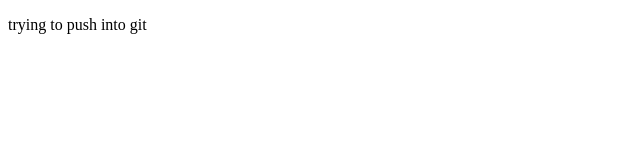
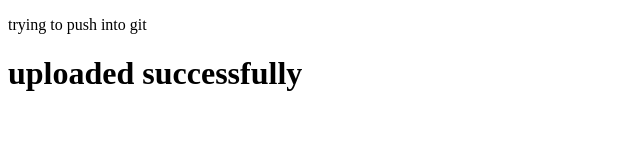
Before and after one commit to siam3666/my-second-repo, a plain HTML site: page index.html in a window 1280 px wide. Shown: the whole page, without its empty margins (0-640 px from the left). Drawn offline with Linux system fonts and the light colour scheme.

Commit message:
paragraph

```diff
--- a/index.html
+++ b/index.html
@@ -7,6 +7,7 @@
     <title>my second repo
     </title>
     <p>trying to push into git</p>
+    <h1> uploaded successfully</h1>
 </head>
 <body>
 
```
